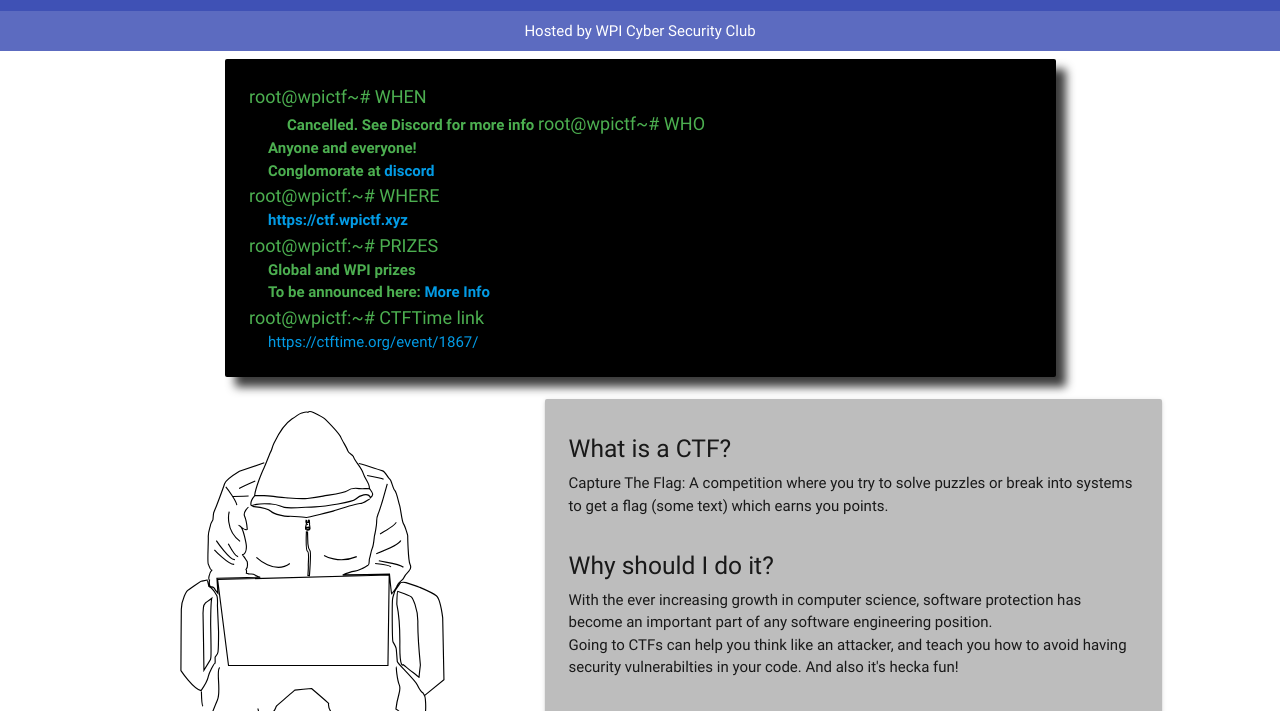
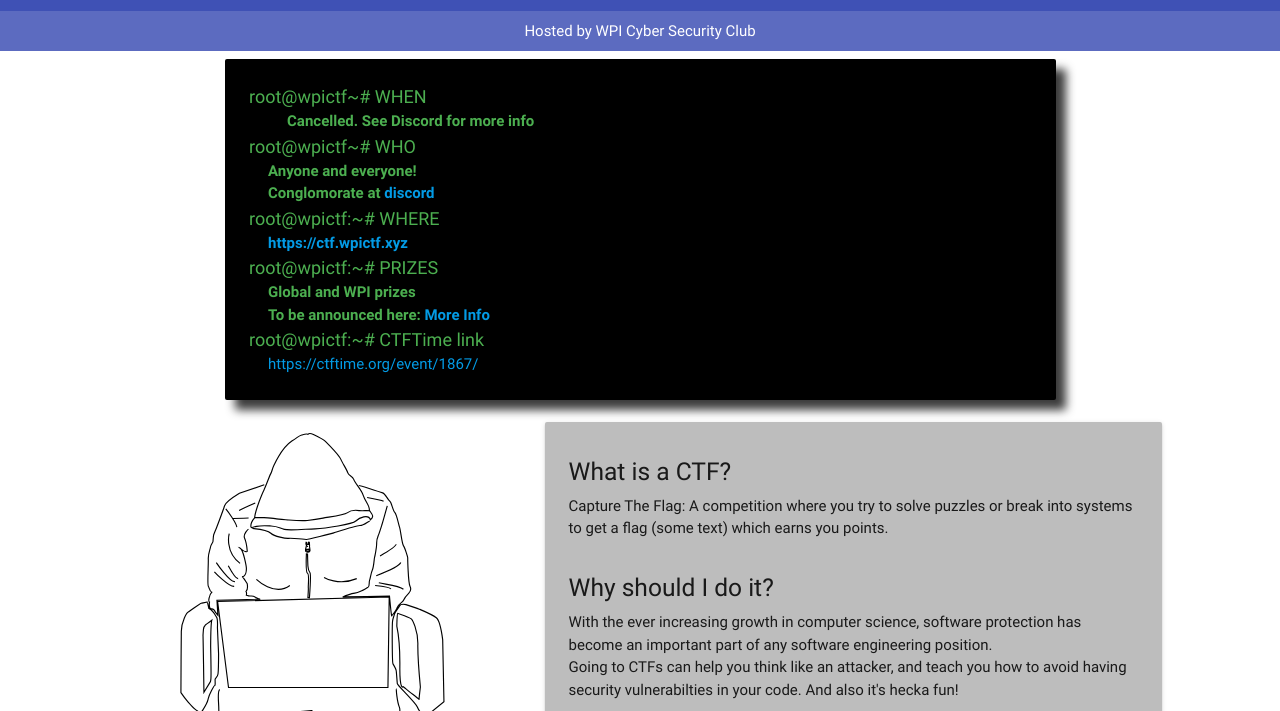
Before and after one commit to WPICSC/WPI-CTF-Website, a plain HTML site: page index.html in a window 1280 px wide. Shown: the part 53-764 px from the top of the page. Drawn offline with nearby package versions, Linux system fonts and the light colour scheme; a web font is replaced by a local one.

Commit message:
Update index.html

```diff
--- a/index.html
+++ b/index.html
@@ -62,7 +62,7 @@
                             </font>
 				&emsp; <!--<b>April 7th 5pm to 9th 5pm EDT (9PM UTC)</b><br>-->
 			&emsp; <!--<b id="countdown">Countdown Here, If you let me run my JS. You can trust me to run my code on your browser ;-)</b><br>-->
-				<b>Cancelled. See Discord for more info</b>
+				<b>Cancelled. See Discord for more info</b><br>
 				<!--<b>CTF Complete. Thank you for participating!</b>-->
 
                             <font size="+1">
```
